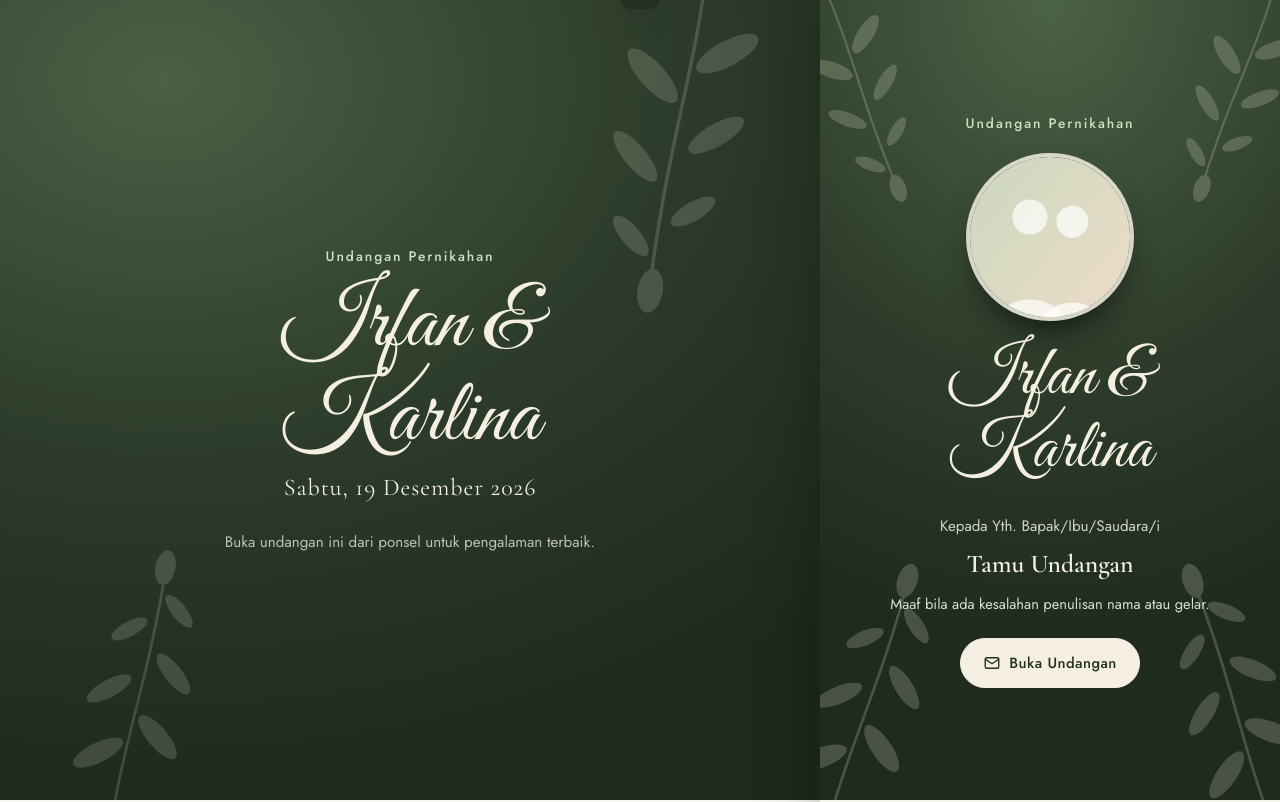
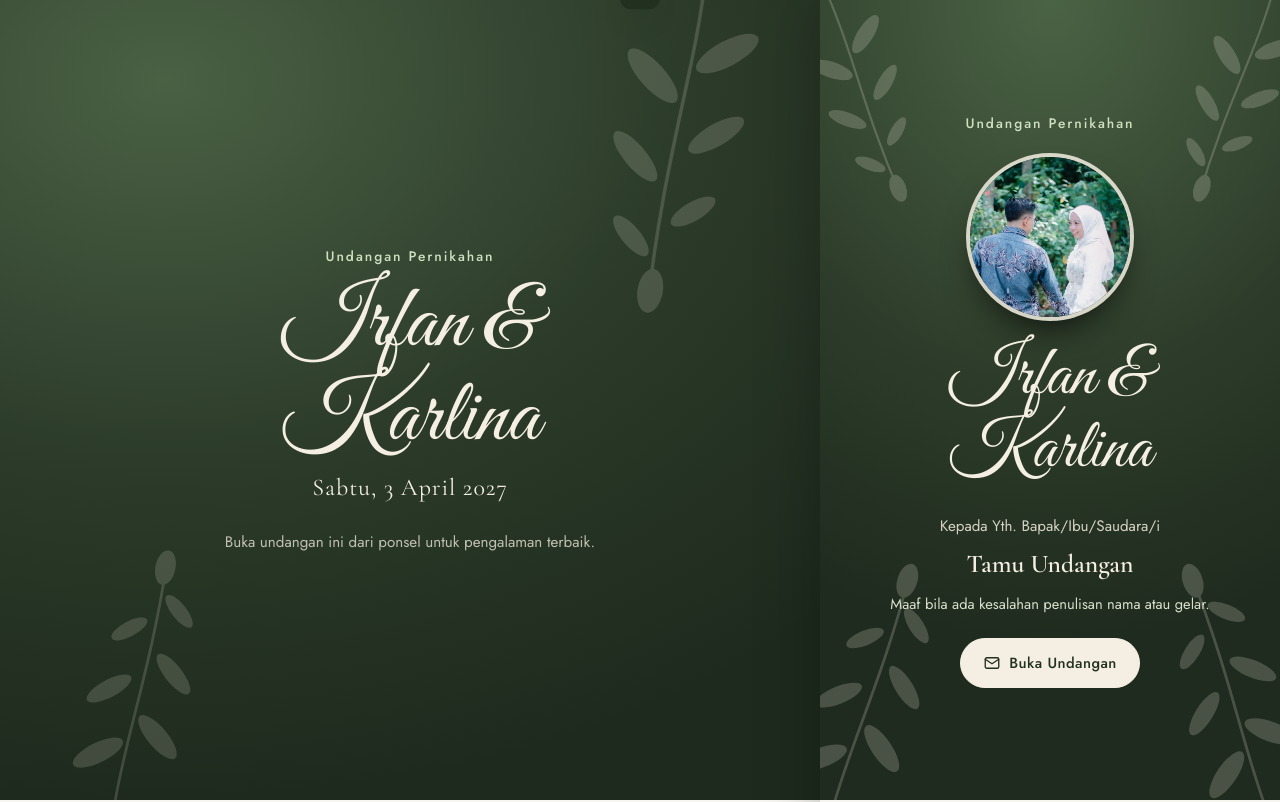
Before and after one commit to irfan-fauzi/my-wedding-inv, a React (Vite) app: page / in a window 1280 px wide. Shown: the top 802 px of the page. Built offline with nearby package versions, Linux system fonts and the light colour scheme.

Commit message:
edit time resepsi

```diff
--- a/src/components/Cover.jsx
+++ b/src/components/Cover.jsx
@@ -21,7 +21,7 @@ export default function Cover({ opened, guest, onOpen }) {
       <p className="text-[.86rem] font-medium tracking-[.14em] text-[#cfe0c0]">Undangan Pernikahan</p>
 
       <div className="mx-auto mt-[18px] mb-5 aspect-square w-[168px] overflow-hidden rounded-full border-4 border-cream/85 shadow-[0_20px_40px_-20px_#000]">
-        <img src={CONFIG.couplePhoto || PH.couple} alt="Foto mempelai" className="size-full object-cover" />
+        <img src={CONFIG.coverPhoto || PH.couple} alt="Foto mempelai" className="size-full object-cover" />
       </div>
 
       <h1 className="font-script text-[clamp(3.2rem,15vw,4.4rem)] leading-[1.05]">
--- a/src/components/Hero.jsx
+++ b/src/components/Hero.jsx
@@ -30,7 +30,7 @@ export default function Hero({ opened }) {
       <Sprig className="-top-2 -right-[18px] w-[110px] rotate-[200deg] text-accent opacity-[.28]" />
       {opened && <Petals />}
 
-      <p className="text-[.86rem] font-medium tracking-[.14em] text-accent">Kami menikah</p>
+      <p className="text-[.86rem] font-medium tracking-[.14em] text-accent mb-2">The Wedding of</p>
       <h2 className="my-1 font-script text-[clamp(3.4rem,15vw,4.6rem)] leading-[1.05] text-ink">
         {CONFIG.groom.nick} &amp; {CONFIG.bride.nick}
       </h2>
--- a/src/data/config.js
+++ b/src/data/config.js
@@ -23,27 +23,27 @@ export const CONFIG = {
     ig: "karlinaasm",
     photo: "",
   },
-  couplePhoto: "",
+  coverPhoto: "/img/cover.webp", // foto sampul; kosong = ilustrasi placeholder
+  couplePhoto: "/img/couple-first-page.webp",
   music: "", // alamat file mp3 (mis. '/musik.mp3'); kosong = nada lembut bawaan
 
   events: [
     {
       title: "Akad Nikah",
-      start: "2026-12-19T08:00:00+07:00",
-      end: "2026-12-19T10:00:00+07:00",
+      start: "2027-04-03T08:00:00+07:00",
+      end: "2027-04-03T10:00:00+07:00",
       time: "08.00 – 10.00 WIB",
-      place: "Masjid Al-Ikhlas",
-      address: "Jl. Melati Raya No. 12, Jakarta Selatan",
-      mapQuery: "Masjid Al-Ikhlas Jl. Melati Raya No. 12 Jakarta Selatan",
+      place: "",
+      address: "Kelurahan Tonjong RT 01 RW 03 Kec.Majalengka Kab. Majalengka",
+      mapQuery: "Kelurahan Tonjong RT 01 RW 03 Kec.Majalengka Kab. Majalengka",
     },
     {
       title: "Resepsi",
-      start: "2026-12-19T11:00:00+07:00",
-      end: "2026-12-19T14:00:00+07:00",
-      time: "11.00 – 14.00 WIB",
-      place: "Ballroom Hotel Mawar",
-      address: "Jl. Merdeka No. 1, Jakarta Pusat",
-      mapQuery: "Hotel Mawar Jl. Merdeka No. 1 Jakarta Pusat",
+      start: "2027-04-03T08:00:00+07:00",
+      end: "2027-04-03T10:00:00+07:00",
+      time: "09.00 – selesai",
+      address: "Kelurahan Tonjong RT 01 RW 03 Kec.Majalengka Kab. Majalengka",
+      mapQuery: "Kelurahan Tonjong RT 01 RW 03 Kec.Majalengka Kab. Majalengka",
     },
   ],
   livestream: "", // link YouTube/Instagram Live bila ada
```
Also changed, not shown: public/img/couple-first-page.webp (added), public/img/cover.webp (added).
